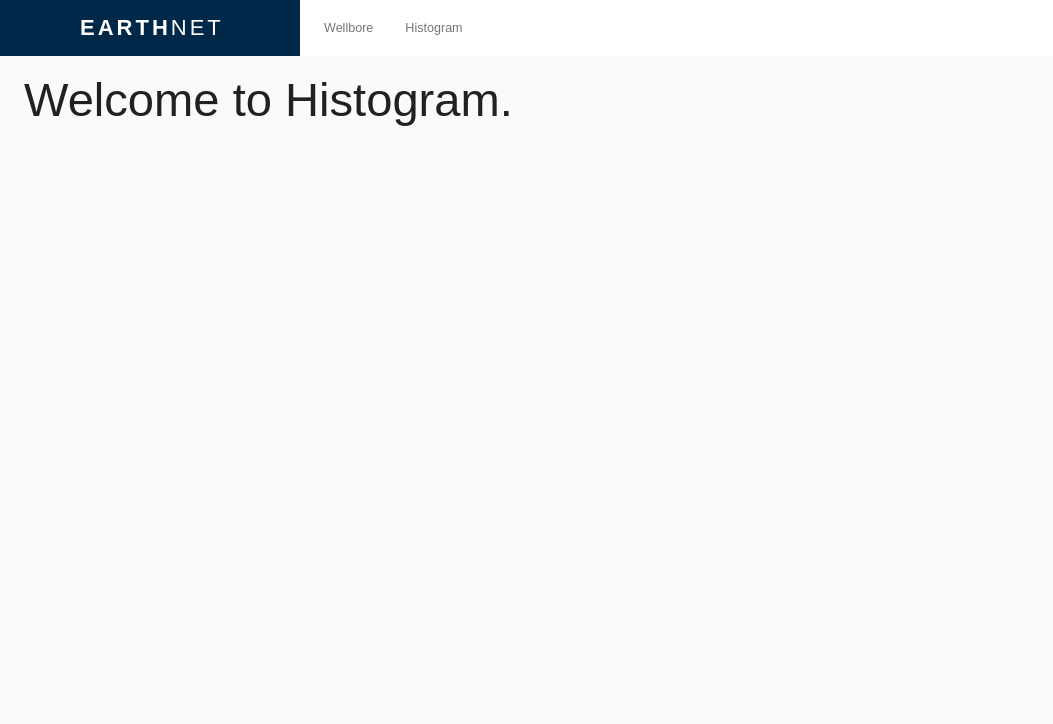
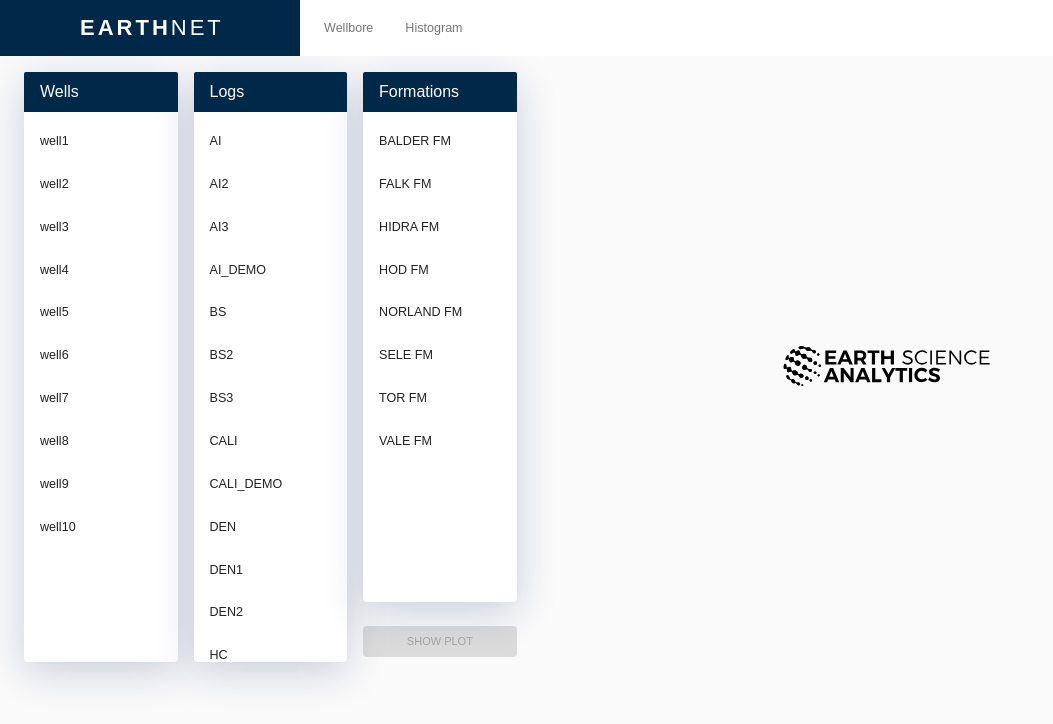
Before and after one commit to AxGa/react-assignment, a React (Create React App) app: page /histogram in a window 1280 px wide. Shown: the top 724 px of the page, without its empty margins (0-1053 px from the left). Built offline with nearby package versions, Linux system fonts and the light colour scheme; data requests are answered from the project's data file.

Commit message:
Add lists and plot to histogram page

```diff
--- a/src/earthnet/Histogram.js
+++ b/src/earthnet/Histogram.js
@@ -1,11 +1,65 @@
 import React from 'react';
 import Dashboard from '../layouts/Dashboard/Dashboard';
-import { Typography } from '@material-ui/core';
+import { Grid, makeStyles } from '@material-ui/core';
+import WellsList from '../layouts/components/Lists/WellsList';
+import LogsList from '../layouts/components/Lists/LogsList';
+import FormationsList from '../layouts/components/Lists/FormationsList';
+import EsaLogo from '../EsaLogo';
+import store from "../store/index";
+import { WellsPlot } from '../layouts/components/Plot/WellsPlot';
+
+const styles = theme => ({
+  button: { marginTop: theme.spacing(3) },
+  logoContainer: {
+    height: '100%',
+    width: '100%',
+    display: 'flex',
+    flexDirection: 'column',
+    justifyContent: 'center',
+    alignItems: 'center',
+    '& svg': {
+      width: '30%'
+    }
+  },
+  plotContainer:{
+    height: '100%',
+    width: '100%',
+    display: 'flex',
+    flexDirection: 'column',
+    justifyContent: 'center',
+    alignItems: 'center'
+  }
+});
+
+const useStyles = makeStyles(styles);
 
 export default function Histogram() {
-  return (
+    const classes = useStyles();
+    const apiData = store.getState().wells.plotData;
+	for(let i=0; i < apiData.length; i++){
+        apiData[i].name = `wellId-${apiData[i].wellId}`;
+        apiData[i].type = 'histogram';
+    }
+
+    return (
     <Dashboard>
-      <Typography variant="h2">Welcome to Histogram.</Typography>
+        <Grid container spacing={1} >
+            <Grid item xs={12} md={5} container spacing={2}>
+                <WellsList/>
+                <LogsList/>
+                <FormationsList/>
+        	</Grid>
+            <Grid item xs={12} md={7}>
+                {store.getState().wells.plotData.length !== 0 ?
+                    <div className={classes.plotContainer}>
+                      <WellsPlot plotData={apiData}/>
+                    </div> :
+                    <div className={classes.logoContainer}>
+                      <EsaLogo />
+                    </div>
+                }
+            </Grid>
+        </Grid>
     </Dashboard>
   );
 }
```
